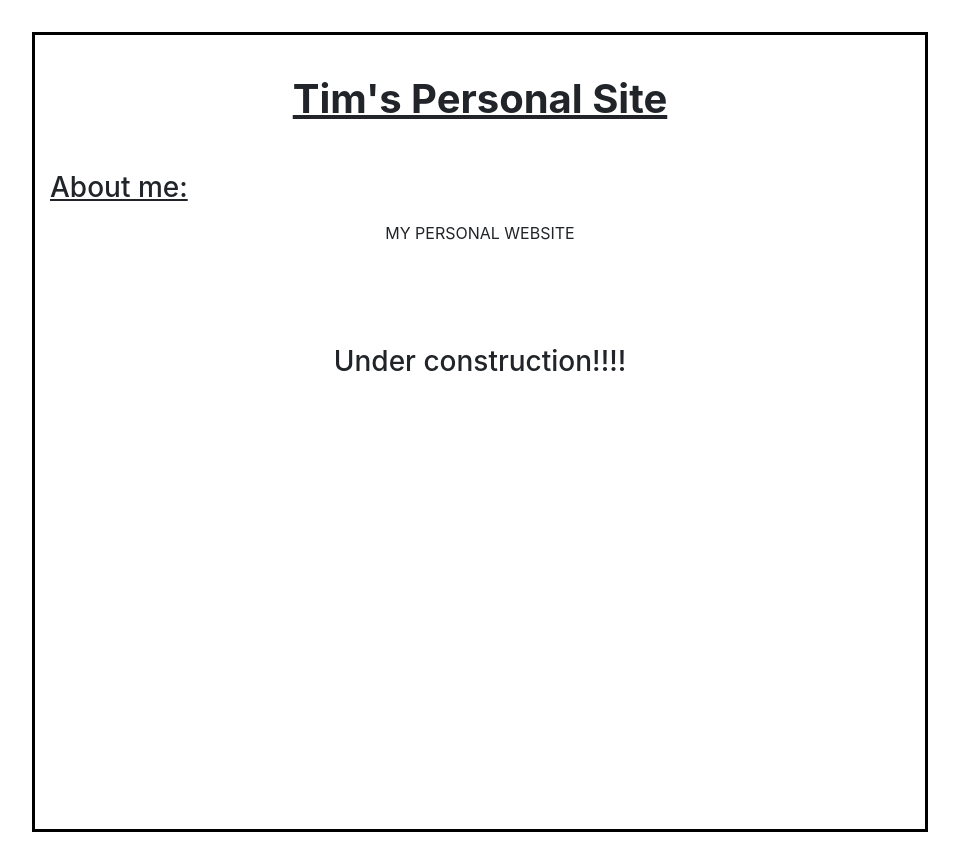
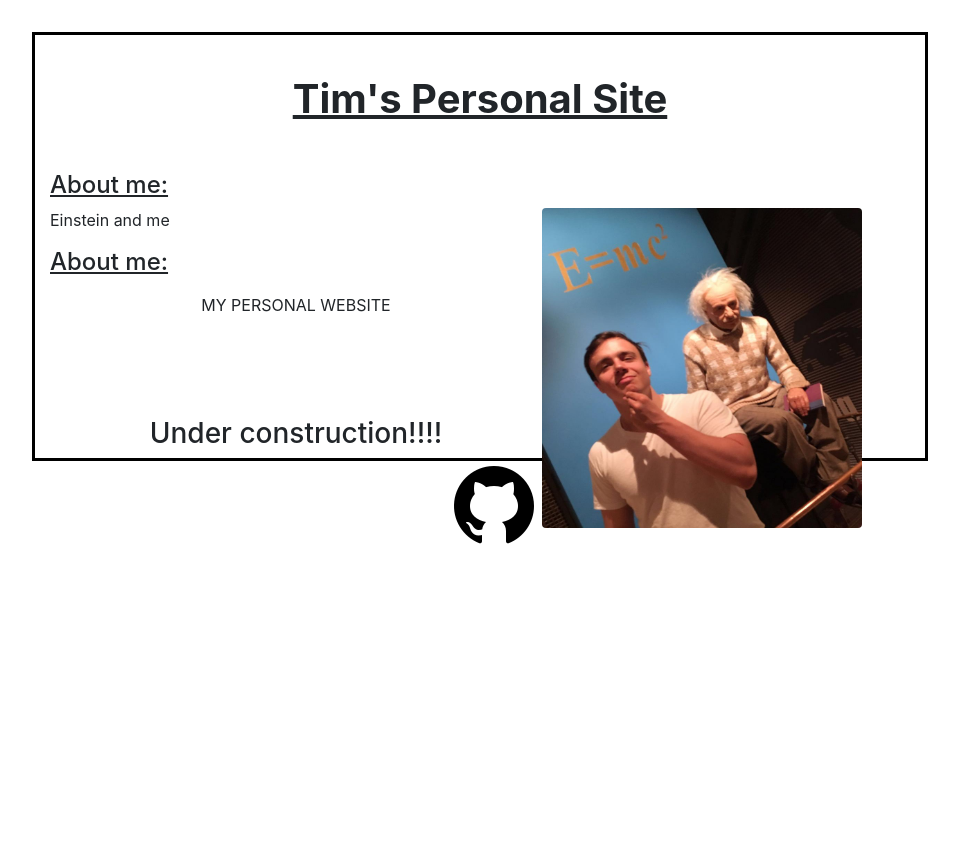
Before and after one commit to tthebst/personal_website, a Flask app: page / in a window 1280 px wide. Shown: the whole page, without its empty margins (160-1119 px from the left). After the commit the page ends 544 px from the top, so only its background shows below. Run offline with Flask 2, Linux system fonts and the light colour scheme; data that the repository does not hold is empty; some libraries are stand-ins or nearby versions.

Commit message:
added text and iconse

```diff
--- a/app.py
+++ b/app.py
@@ -11,10 +11,9 @@
 
 @app.route("/")
 def hello():
-    s = get_txt_aws("hallo.txt")
-    print(s)
+    aboutme = get_txt_aws("aboutme.txt")
 
-    return render_template("home.html", s=s)
+    return render_template("home.html", aboutme=aboutme)
 
 
 def get_txt_aws(filename):
@@ -27,7 +26,6 @@
                       )
     bytes_buffer = io.BytesIO()
     obj = s3.download_fileobj(Bucket="my-personal-website-tim", Key=filename, Fileobj=bytes_buffer)
-
     byte_value = bytes_buffer.getvalue()
     print(byte_value)
     str_value = byte_value.decode()
--- a/static/styles/style.css
+++ b/static/styles/style.css
@@ -20,7 +20,12 @@
 {  border:3px solid black;
   margin-top: 2em;
   width: 70%;
-  height: 100%;
   min-width: 350px;
   margin-bottom: 2em;
 }
+.me
+{
+  width: 20em;
+  height: 20em;
+  margin-right: 3em;
+}
--- a/templates/base.html
+++ b/templates/base.html
@@ -4,8 +4,9 @@
     <meta charset="UTF-8">
     <meta name="viewport" content="width=device-width, initial-scale=1.0">
     <meta http-equiv="X-UA-Compatible" content="ie=edge">
-    <meta name="description" content="STOCK PICKER">
-    <meta name="keywords" content="stocks, market,portoflio">
+    <meta name="description"
+        content="personal website,tim,gretler,switzerland,eth, machine learning, big data, blockchain, deep learning, buzzwords">
+    <meta name="keywords" content="tim,gretler,tim gretler,personal, website,  ">
     <meta name="author" content="Tim Gretler">
     <link rel="stylesheet" type="text/css" href="{{ url_for('static',filename='styles/style.css') }}">
     <link rel="stylesheet" href="https://stackpath.bootstrapcdn.com/bootstrap/4.3.1/css/bootstrap.min.css"
--- a/templates/home.html
+++ b/templates/home.html
@@ -4,10 +4,27 @@
 
 <div class="container-fluid" id="mainbox">
     <h1 class="center" style="padding: 1em;text-align: center"><b><u>Tim's Personal Site</u></b></h1>
-    <h3><u>About me:</u></h3>
-    <p>{{ s }}</p>
+
+    <div>
+        <h4><u>About me:</u></h4>
+        <figure>
+            <img src="static/img/me.jpeg" class="rounded float-right me" alt="...">
+            <figcaption> Einstein and me</figcaption>
+        </figure>
+        <p>{{ aboutme }}</p>
+
+    </div>
+    <div>
+        <h4><u>About me:</u></h4>
+        <p>{{ aboutme }}</p>
+    </div>
+
+
+
+
     <p style="text-align: center">MY PERSONAL WEBSITE</p>
     <h3 class="center" style="padding-top: 3em;text-align: center">Under construction!!!!</h3>
+    <img src="static/img/icons8-github-96.png" class="rounded float-right" alt="...">
 </div>
 
 
--- /dev/null
+++ b/texts/aboutme.txt
@@ -0,0 +1 @@
+Hi, I'm Tim and you are on my personal site. I'm currently studying electrical engineering & information technology at ETH in zürich. In my free time I like to play games, work on anything computer related and collect wallpapers.
```
Also changed, not shown: static/img/icons8-github-96.png (added), static/img/icons8-important-mail-100.png (added), static/img/icons8-linkedin-96.png (added), static/img/me.jpeg (added), 1 other file.
